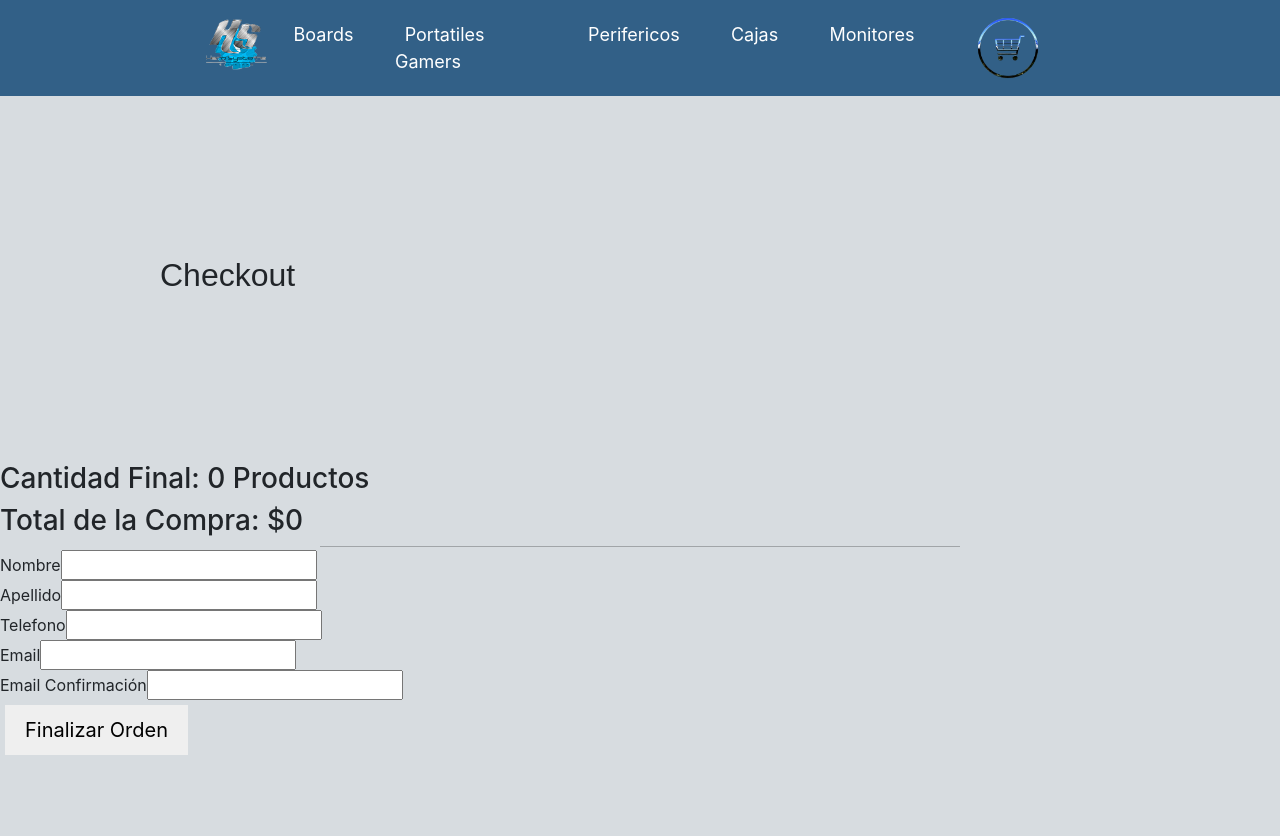
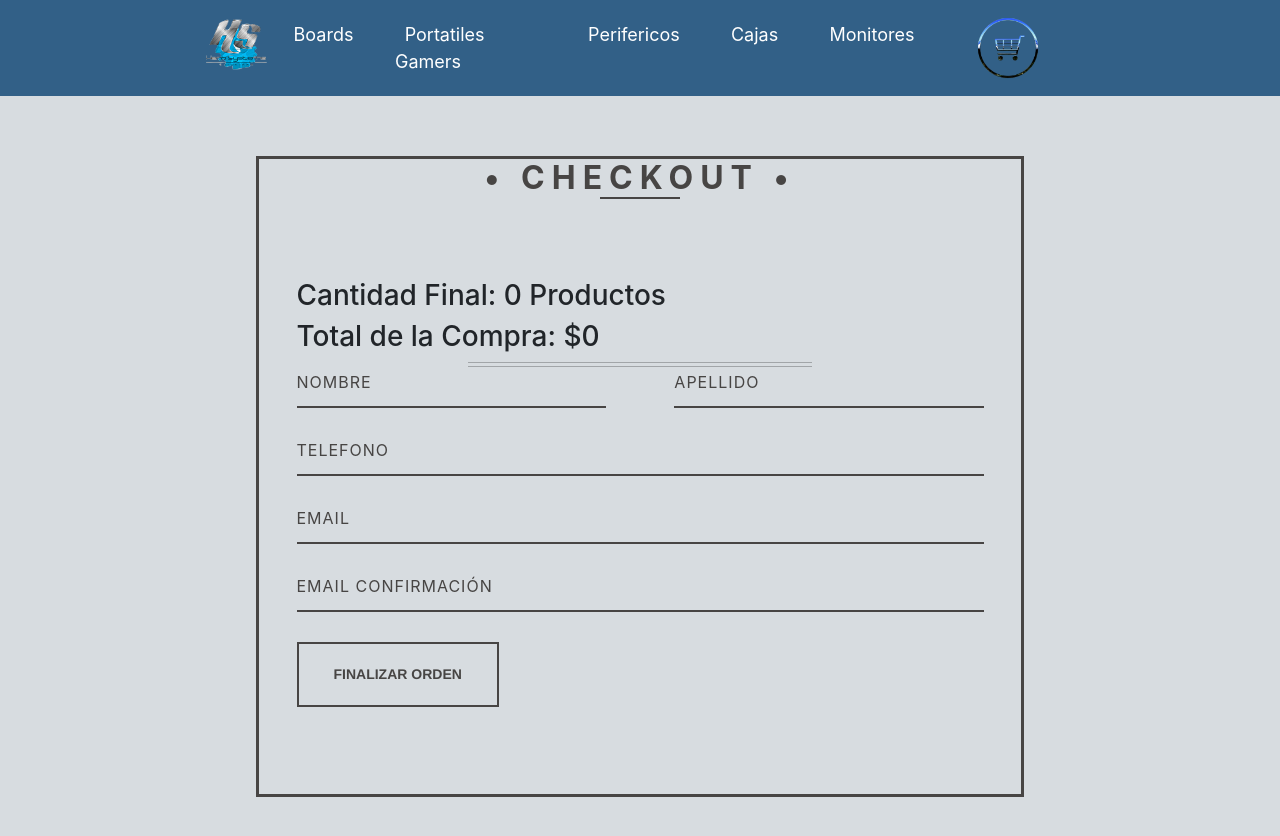
Before and after one commit to AnderzRomero/Entrega_Final_React, a React (Vite) app: page /checkout in a window 1280 px wide. Shown: the top 836 px of the page. Before the commit the page ends 800 px from the top, so only its background shows below. Built offline with nearby package versions, Linux system fonts and the light colour scheme.

Commit message:
se hacen ajustes de estilos en la aplicacion

```diff
--- a/src/components/Cart/Cart.css
+++ b/src/components/Cart/Cart.css
@@ -58,6 +58,12 @@ a {
     color: white;
 }
 
+.miBtn-black {
+    background-color: white;
+    color: #266e77;
+}
+
+
 .miBtn::after {
     content: "";
     display: inline-block;
@@ -73,6 +79,10 @@ a {
 
 .miBtn-white::after {
     background-color: #266e77;
+}
+
+.miBtn-black::after {
+    background-color: white;
 }
 
 .miBtn:hover::after {
--- a/src/components/Checkout/Checkout.css
+++ b/src/components/Checkout/Checkout.css
@@ -0,0 +1,202 @@
+@import url(https://fonts.googleapis.com/css?family=Montserrat:400,700);
+
+html {
+  font-family: 'Montserrat', Arial, sans-serif;
+  -ms-text-size-adjust: 100%;
+  -webkit-text-size-adjust: 100%;
+}
+
+button {
+  overflow: visible;
+}
+
+button, select {
+  text-transform: none;
+}
+
+button, input, select, textarea {
+  color: #5A5A5A;
+  font: inherit;
+  margin: 0;
+}
+
+input {
+  line-height: normal;
+}
+
+textarea {
+  overflow: auto;
+}
+
+#container {
+  border: solid 3px #474544;
+  max-width: 768px;
+  margin: 60px auto;
+  position: relative;
+}
+
+form {
+  padding: 37.5px;
+  margin: 50px 0;
+}
+
+h1 {
+  color: #474544;
+  font-size: 32px;
+  font-weight: 700;
+  letter-spacing: 7px;
+  text-align: center;
+  text-transform: uppercase;
+}
+
+.underline {
+  border-bottom: solid 2px #474544;
+  margin: -0.512em auto;
+  width: 80px;
+}
+
+.icon_wrapper {
+  margin: 50px auto 0;
+  width: 100%;
+}
+
+.icon {
+  display: block;
+  fill: #474544;
+  height: 50px;
+  margin: 0 auto;
+  width: 50px;
+}
+
+.email {
+	float: right;
+	width: 45%;
+}
+
+input[type='text'], [type='email'], select, textarea {
+	background: none;
+  border: none;
+	border-bottom: solid 2px #474544;
+	color: #474544;
+	font-size: 1.000em;
+  font-weight: 400;
+  letter-spacing: 1px;
+	margin: 0em 0 1.875em 0;
+	padding: 0 0 0.875em 0;
+  text-transform: uppercase;
+	width: 100%;
+	-webkit-box-sizing: border-box;
+	-moz-box-sizing: border-box;
+	-ms-box-sizing: border-box;
+	-o-box-sizing: border-box;
+	box-sizing: border-box;
+	-webkit-transition: all 0.3s;
+	-moz-transition: all 0.3s;
+	-ms-transition: all 0.3s;
+	-o-transition: all 0.3s;
+	transition: all 0.3s;
+}
+
+input[type='text']:focus, [type='email']:focus, textarea:focus {
+	outline: none;
+	padding: 0 0 0.875em 0;
+}
+
+.message {
+	float: none;
+}
+
+.name {
+	float: left;
+	width: 45%;
+}
+
+.subject {
+  width: 100%;
+}
+
+.telephone {
+  width: 100%;
+}
+
+::-webkit-input-placeholder {
+	color: #474544;
+}
+
+:-moz-placeholder {
+	color: #474544;
+	opacity: 1;
+}
+
+::-moz-placeholder {
+	color: #474544;
+	opacity: 1;
+}
+
+:-ms-input-placeholder {
+	color: #474544;
+}
+
+#form_button {
+  background: none;
+  border: solid 2px #474544;
+  color: #474544;
+  cursor: pointer;
+  display: inline-block;
+  font-family: 'Helvetica', Arial, sans-serif;
+  font-size: 0.875em;
+  font-weight: bold;
+  outline: none;
+  padding: 20px 35px;
+  text-transform: uppercase;
+  -webkit-transition: all 0.3s;
+	-moz-transition: all 0.3s;
+	-ms-transition: all 0.3s;
+	-o-transition: all 0.3s;
+	transition: all 0.3s;
+}
+
+#form_button:hover {
+  background: #266e77;
+  color: #F2F3EB;
+}
+
+@media screen and (max-width: 768px) {
+  #container {
+    margin: 20px auto;
+    width: 95%;
+  }
+}
+
+@media screen and (max-width: 480px) {
+  h1 {
+    font-size: 26px;
+  }
+
+  .underline {
+    width: 68px;
+  }
+
+  #form_button {
+    padding: 15px 25px;
+  }
+}
+
+@media screen and (max-width: 420px) {
+  h1 {
+    font-size: 18px;
+  }
+
+  .icon {
+    height: 35px;
+    width: 35px;
+  }
+
+  .underline {
+    width: 53px;
+  }
+
+  input[type='text'], [type='email'], select, textarea {
+    font-size: 0.875em;
+  }
+}
--- a/src/components/Checkout/Checkout.jsx
+++ b/src/components/Checkout/Checkout.jsx
@@ -60,15 +60,19 @@ const Checkout = () => {
     }
 
     return (
-        <div>
-            <h2>Checkout</h2>
-            <form onSubmit={manejadorSubmit}>
+        <>
+            <div id="container">
+                <h1>&bull; Checkout &bull;</h1>
+                <div class="underline">
+                </div>
+
+                <form onSubmit={manejadorSubmit} id="contact_form">
 
                 {carrito.map(producto => (
                         <div key={producto.item.id}>
                             <p> {producto.item.nombre} x {producto.cantidad} </p>
                             <p>Precio Unidad: $ {producto.item.precio} </p>
-                        <p>Precio total: $ {producto.item.precio*producto.cantidad} </p>
+                            <p>Precio total: $ {producto.item.precio * producto.cantidad} </p>
                             <hr />
                         </div>
                     ))}
@@ -77,37 +81,34 @@ const Checkout = () => {
                     <h3>Total de la Compra: ${total} </h3>
 
                     <hr />
+                    <hr />
 
-                <div>
-                    <label htmlFor=""> Nombre </label>
-                    <input type="text" value={nombre} onChange={(e) => setNombre(e.target.value)} />
+                    <div className="name">
+                        <label htmlFor="name"></label>
+                        <input type="text" placeholder="Nombre" name="name" id="name_input" value={nombre} onChange={(e) => setNombre(e.target.value)} />
                     </div>
-
-                <div>
-                    <label htmlFor=""> Apellido </label>
-                    <input type="text" value={apellido} onChange={(e) => setApellido(e.target.value)} />
+                    <div className="email">
+                        <label htmlFor="apellido"></label>
+                        <input type="text" placeholder="Apellido" name="apellido" id="email_input" value={apellido} onChange={(e) => setApellido(e.target.value)} />
                     </div>
-
-                <div>
-                    <label htmlFor=""> Telefono</label>
-                    <input type="text" value={telefono} onChange={(e) => setTelefono(e.target.value)} />
+                    <div class="telephone">
+                        <label htmlFor="telephone"></label>
+                        <input type="text" placeholder="Telefono" name="telephone" id="telephone_input" value={telefono} onChange={(e) => setTelefono(e.target.value)} />
                     </div>
-
-                <div>
-                    <label htmlFor=""> Email </label>
-                    <input type="email" value={email} onChange={(e) => setEmail(e.target.value)} />
+                    <div className="telephone">
+                        <label htmlFor="email"></label>
+                        <input type="email" placeholder="Email" name="email" id="email_input" value={email} onChange={(e) => setEmail(e.target.value)} />
                     </div>
-
-                <div>
-                    <label htmlFor=""> Email Confirmación </label>
-                    <input type="email" value={emailConfimarcion} onChange={(e) => setEmailConfirmacion(e.target.value)} />
+                    <div className="telephone">
+                        <label htmlFor="emailconfirmacion"></label>
+                        <input type="email" placeholder="Email Confirmación" name="emailconfirmacion" id="email_input" value={emailConfimarcion} onChange={(e) => setEmailConfirmacion(e.target.value)} />
                     </div>
 
                     {
                         error && <p style={{ color: "red" }}> {error} </p>
                     }
 
-                <button className="" type="submit"> Finalizar Orden </button>
+                    <button className="submit" type="submit" value="Send Message" id="form_button"> Finalizar Orden </button>
 
                     {
                         ordenId && (
@@ -116,6 +117,7 @@ const Checkout = () => {
                     }
                 </form>
             </div>
+        </>
     )
 }
 
--- a/src/components/ItemCount/ItemCount.jsx
+++ b/src/components/ItemCount/ItemCount.jsx
@@ -24,7 +24,7 @@ const ItemCount = ({ inicial, stock, funcionAgregar }) => {
                 <p className='numContador'> {contador} </p>
                 <button className='btnCont' onClick={ incrementar }> + </button>
             </div>
-            <Link className='miBtn miBtn-white miBtn-animate' onClick={() => funcionAgregar(contador)}> Agregar al Carrito </Link>
+            <Link className='miBtn miBtn-black miBtn-animate' onClick={() => funcionAgregar(contador)}> Agregar al Carrito </Link>
         </>
     )
 }
--- a/src/components/ItemDetail/ItemDetail.jsx
+++ b/src/components/ItemDetail/ItemDetail.jsx
@@ -27,9 +27,13 @@ const ItemDetail = ({ id, nombre, precio, img, descripcion, stock }) => {
         <p className='descrip'>{descripcion}</p>
         <h3 className='parraf'>Precio: $ {precio} </h3>
         <h3 className='parraf'>Unidades Disponibles: {stock} </h3>
-        <hr className='hr'/>
+        <hr className='hr' />
         {
-          agregarCantidad > 0 ? (<Link className='miBtn miBtn-white miBtn-animate' to="/cart"> Ir al Carrito </Link>) : (<ItemCount inicial={1} stock={stock} funcionAgregar={manejadorCantidad} />)
+
+          agregarCantidad > 0 ? (<Link className='miBtn miBtn-black miBtn-animate' to="/cart"> Ir al Carrito </Link>) : (<ItemCount inicial={1} stock={stock} funcionAgregar={manejadorCantidad} />)
+        }
+        {
+          agregarCantidad > 0 && (<Link className="miBtn miBtn-black miBtn-animate" to="/"> Seguir Comprando </Link>)
         }
       </div>
     </div>
```
Lines whose indentation alone changed are shown as unchanged.
